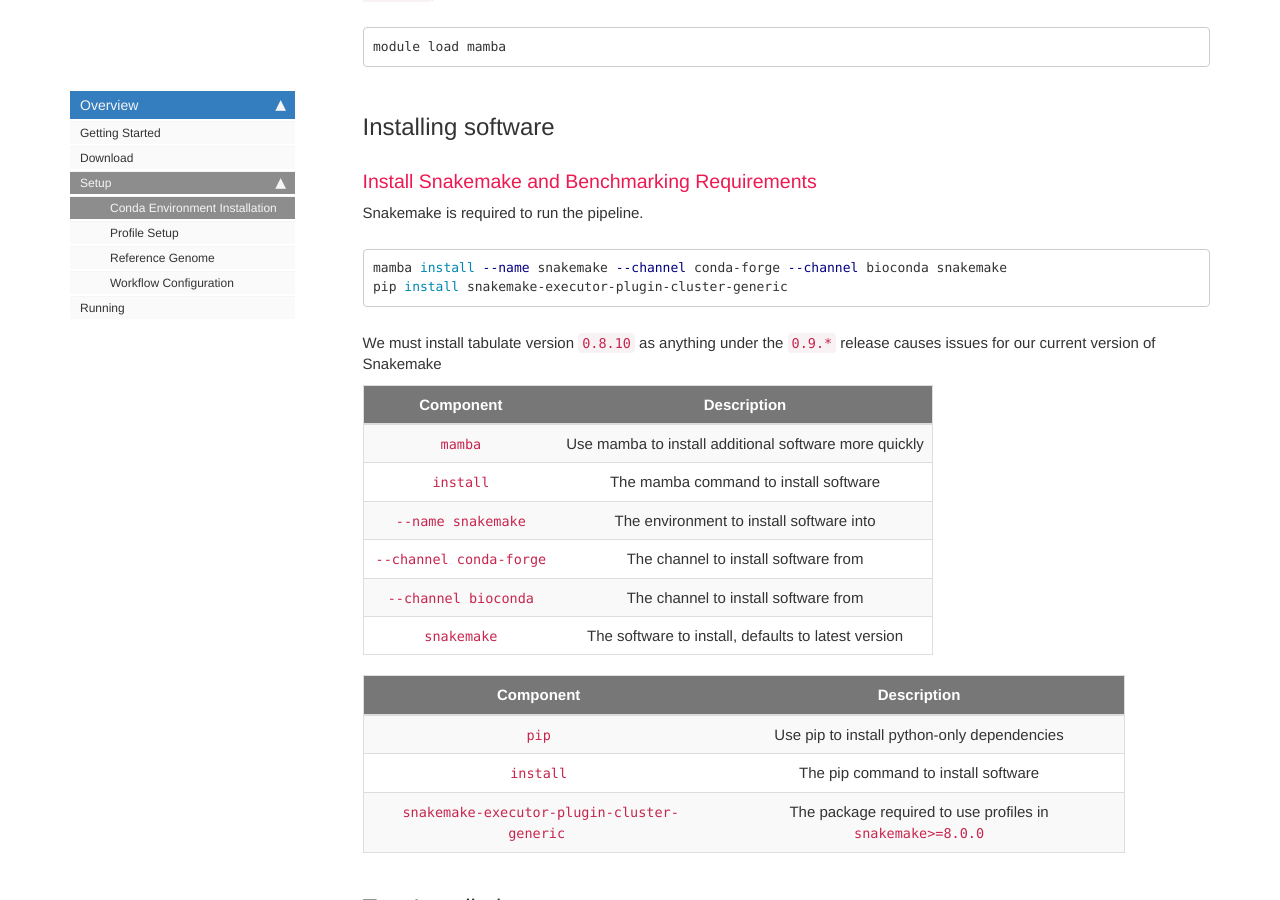
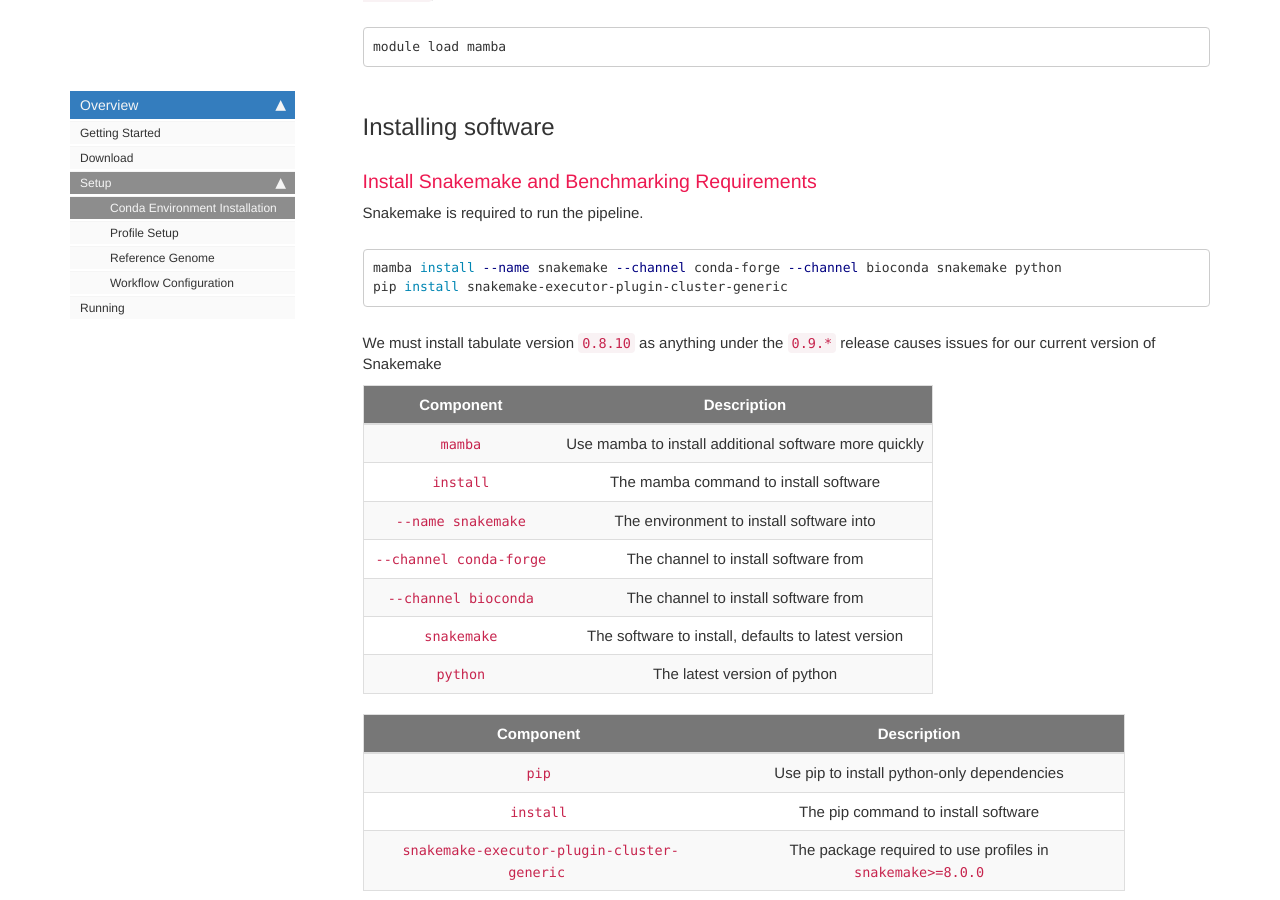
Before and after one commit to HelikarLab/FastqToGeneCounts, a Jekyll site: the page built from docs/pages/fastq/fastq_setup_conda.md, in a window 1280 px wide and 900 px high, scrolled down 2607 px. Built offline with Jekyll 4.4.1, drawn with Linux system fonts in a browser that asks for light colours; comment, search, counter and statistics services are not loaded.

Commit message:
Update documentation to install latest version of python

````diff
--- a/docs/pages/fastq/fastq_setup_conda.md
+++ b/docs/pages/fastq/fastq_setup_conda.md
@@ -85,7 +85,7 @@ module load mamba
 ### Install Snakemake and Benchmarking Requirements
 Snakemake is required to run the pipeline.
 ```bash
-mamba install --name snakemake --channel conda-forge --channel bioconda snakemake
+mamba install --name snakemake --channel conda-forge --channel bioconda snakemake python
 pip install snakemake-executor-plugin-cluster-generic
 ```
 
@@ -99,6 +99,7 @@ We must install tabulate version `0.8.10` as anything under the `0.9.*` release
 | `--channel conda-forge` |         The channel to install software from          |
 |  `--channel bioconda`   |         The channel to install software from          |
 |       `snakemake`       |  The software to install, defaults to latest version  |
+|        `python`         |             The latest version of python              |
 
 |                  Component                  |                        Description                         |
 |:-------------------------------------------:|:----------------------------------------------------------:|
````
